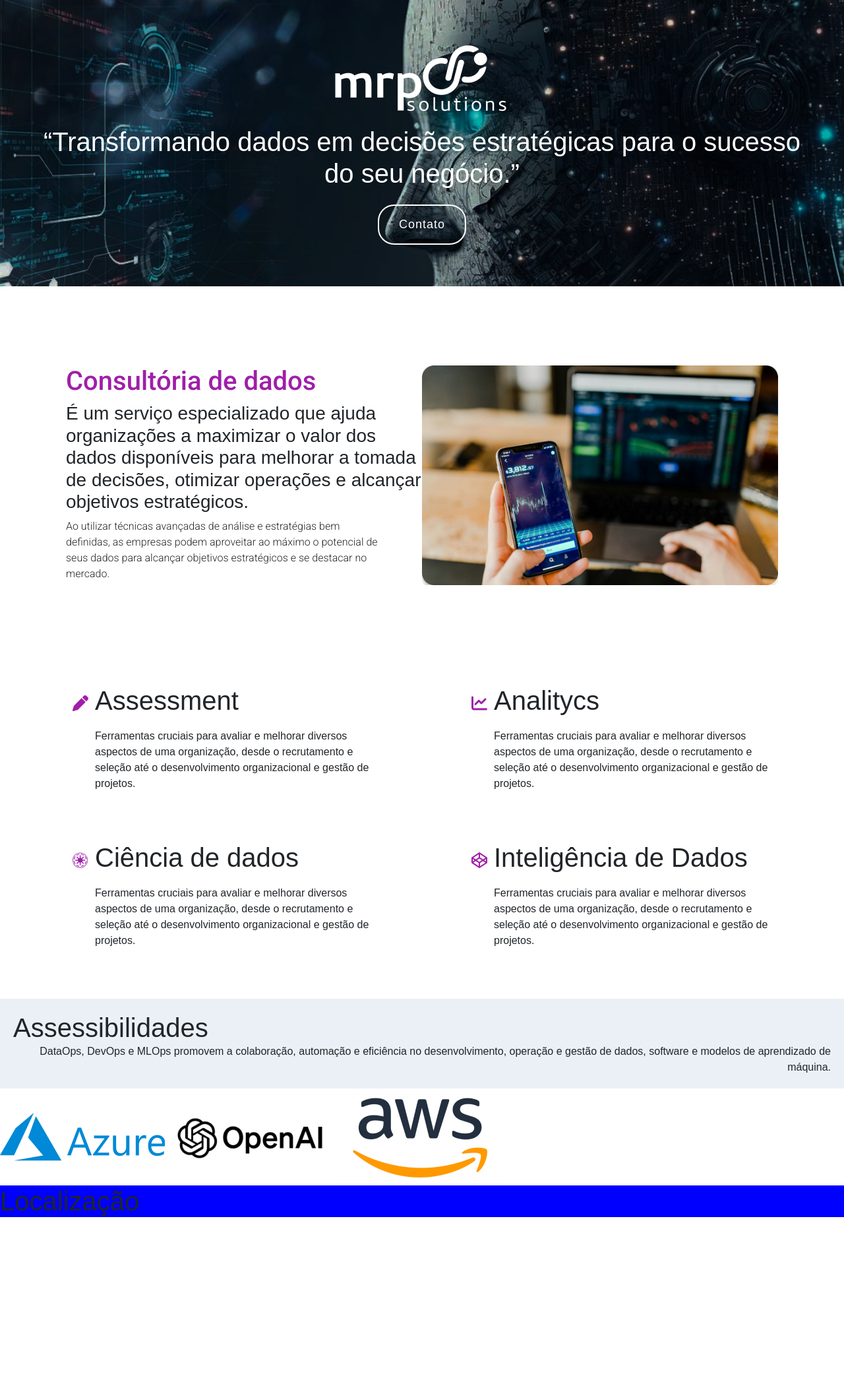
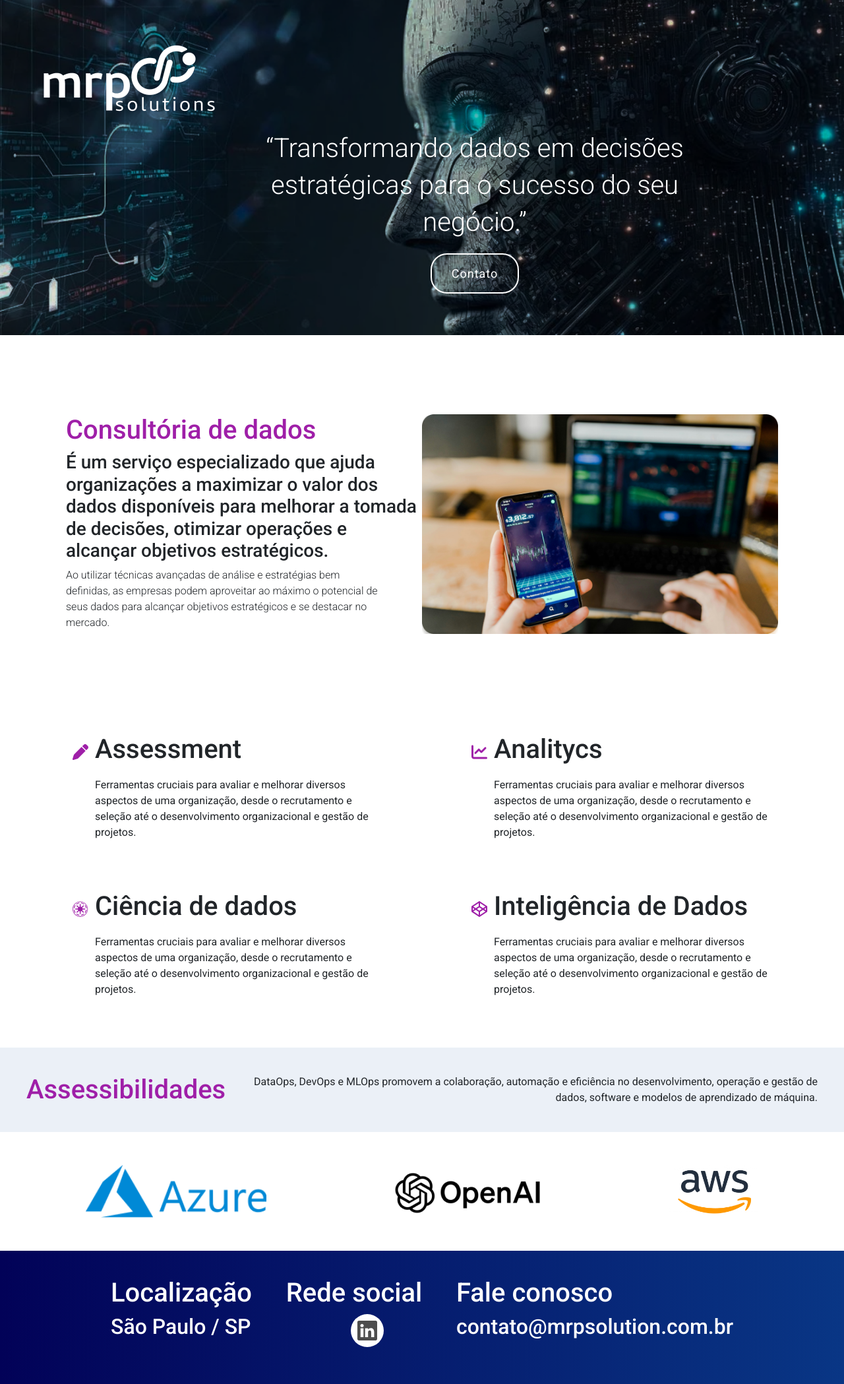
Before and after one commit to BiancalBarreto/mrpsolution, a plain HTML site: page index.html in a window 1280 px wide. Shown: the whole page at 66% size. Before the commit the page ends 1853 px from the top, so only its background shows below. Drawn offline with nearby package versions, Linux system fonts and the light colour scheme.

Commit message:
parte final

```diff
--- a/index.html
+++ b/index.html
@@ -18,14 +18,18 @@
 
 <body>
     <div class="container-top">
-        <div>
-            <img src="./images/logo_mrp.png">
-            <div>
-                <h1>“Transformando dados em decisões estratégicas para o sucesso do seu negócio.”</h1>
+        <div class="content">
+            <img src="./images/logo_mrp.png" alt="Logo">
+            <div class="text-content">
+                <h1>“Transformando dados em decisões</h1>
+                <h1>estratégicas para o sucesso do seu</h1>
+                <h1>negócio.”</h1>
                 <button class="top-button">Contato</button>
             </div>
         </div>
     </div>
+
+
     <div class="container-mid">
         <div>
             <h1>Consultória de dados</h1>
@@ -99,13 +103,12 @@
     </div>
     <div>
         <div class="container-assessi">
-            <div class="assessi-context">
-                <h1>Assessibilidades</h1>
-                <p>DataOps, DevOps e MLOps promovem a colaboração, automação e eficiência no desenvolvimento, operação e gestão de dados, software e modelos de aprendizado de máquina.</p>
-            </div>
-
+            <h1>Assessibilidades</h1>
+            <p>DataOps, DevOps e MLOps promovem a colaboração, automação e eficiência no desenvolvimento, operação e
+                gestão de dados, software e modelos de aprendizado de máquina.</p>
         </div>
     </div>
+
 
     <div>
         <div class="images">
@@ -116,7 +119,36 @@
     </div>
 </body>
 <footer>
-    <h1>Localização</h1>
+    <div class="container-footer">
+        <div>
+            <h1>Localização</h1>
+            <h2>São Paulo / SP</h2>
+        </div>
+        <div>
+            <h1>Rede social</h1>
+            <ul class="example-2">
+                <li class="icon-content">
+                    <a href="https://linkedin.com/" aria-label="LinkedIn" data-social="linkedin">
+                        <div class="filled"></div>
+                        <svg xmlns="http://www.w3.org/2000/svg" width="16" height="16" fill="currentColor"
+                            class="bi bi-linkedin" viewBox="0 0 16 16" xml:space="preserve">
+                            <path
+                                d="M0 1.146C0 .513.526 0 1.175 0h13.65C15.474 0 16 .513 16 1.146v13.708c0 .633-.526 1.146-1.175 1.146H1.175C.526 16 0 15.487 0 14.854zm4.943 12.248V6.169H2.542v7.225zm-1.2-8.212c.837 0 1.358-.554 1.358-1.248-.015-.709-.52-1.248-1.342-1.248S2.4 3.226 2.4 3.934c0 .694.521 1.248 1.327 1.248zm4.908 8.212V9.359c0-.216.016-.432.08-.586.173-.431.568-.878 1.232-.878.869 0 1.216.662 1.216 1.634v3.865h2.401V9.25c0-2.22-1.184-3.252-2.764-3.252-1.274 0-1.845.7-2.165 1.193v.025h-.016l.016-.025V6.169h-2.4c.03.678 0 7.225 0 7.225z"
+                                fill="currentColor"></path>
+                        </svg>
+                    </a>
+                    <div class="tooltip">LinkedIn</div>
+
+
+
+
+
+        </div>
+        <div>
+            <h1>Fale conosco</h1>
+            <h2>contato@mrpsolution.com.br</h2>
+        </div>
+    </div>
 </footer>
 
 </html>
--- a/styles.css
+++ b/styles.css
@@ -1,5 +1,5 @@
 body {
-    font-family: Arial, sans-serif;
+    font-family: "Roboto", sans-serif;
     margin: 0;
     padding: 0;
 }
@@ -20,18 +20,59 @@ body {
     font-family: "Roboto", sans-serif;
 }
 
-.roboto-thin { font-weight: 100; }
-.roboto-light { font-weight: 300; }
-.roboto-regular { font-weight: 400; }
-.roboto-medium { font-weight: 500; }
-.roboto-bold { font-weight: 700; }
-.roboto-black { font-weight: 900; }
-.roboto-thin-italic { font-weight: 100; font-style: italic; }
-.roboto-light-italic { font-weight: 300; font-style: italic; }
-.roboto-regular-italic { font-weight: 400; font-style: italic; }
-.roboto-medium-italic { font-weight: 500; font-style: italic; }
-.roboto-bold-italic { font-weight: 700; font-style: italic; }
-.roboto-black-italic { font-weight: 900; font-style: italic; }
+.roboto-thin {
+    font-weight: 100;
+}
+
+.roboto-light {
+    font-weight: 300;
+}
+
+.roboto-regular {
+    font-weight: 400;
+}
+
+.roboto-medium {
+    font-weight: 500;
+}
+
+.roboto-bold {
+    font-weight: 700;
+}
+
+.roboto-black {
+    font-weight: 900;
+}
+
+.roboto-thin-italic {
+    font-weight: 100;
+    font-style: italic;
+}
+
+.roboto-light-italic {
+    font-weight: 300;
+    font-style: italic;
+}
+
+.roboto-regular-italic {
+    font-weight: 400;
+    font-style: italic;
+}
+
+.roboto-medium-italic {
+    font-weight: 500;
+    font-style: italic;
+}
+
+.roboto-bold-italic {
+    font-weight: 700;
+    font-style: italic;
+}
+
+.roboto-black-italic {
+    font-weight: 900;
+    font-style: italic;
+}
 
 .container-top {
     background-image: url('./images/bg_lp_mrp.jpg');
@@ -41,6 +82,22 @@ body {
     padding: 3em;
     position: relative;
     text-align: center;
+}
+
+.text-content {
+    margin-left: 30%;
+}
+
+img {
+    max-width: 100px;
+    height: auto;
+    margin-bottom: 10px;
+}
+
+.content {
+    display: flex;
+    flex-direction: column;
+    align-items: flex-start;
 }
 
 .top-button {
@@ -130,10 +187,6 @@ body {
     padding: 20px;
 }
 
-footer {
-    background-color: blue;
-}
-
 .info-header {
     display: flex;
     align-items: center;
@@ -165,13 +218,24 @@ footer {
     padding: 20px;
 }
 
-.asssessi-context {
-
+.container-assessi h1 {
+    color: #9f1fa8;
 }
 
 .container-assessi h1,
 .container-assessi p {
-    margin: 0;
+    margin: 20px;
+}
+
+.images {
+    display: flex;
+    justify-content: center;
+    margin: 50px;
+}
+
+.images img {
+    height: 80px;
+    margin: 0 90px;
 }
 
 .container-assessi p {
@@ -212,3 +276,124 @@ img {
     max-width: 100%;
     height: auto;
 }
+
+footer {
+    background: linear-gradient(to right, rgb(2, 2, 88), rgb(9, 54, 133));
+    color: #fff;
+}
+
+.container-footer {
+    display: flex;
+    justify-content: space-between;
+    margin: 0 10%;
+    padding: 40px;
+    font-family: "Roboto", sans-serif;
+}
+
+ul {
+    list-style: none;
+}
+
+.example-2 {
+    display: flex;
+    justify-content: center;
+    align-items: center;
+}
+
+.example-2 .icon-content {
+    margin: 0 10px;
+    position: relative;
+}
+
+.example-2 .icon-content .tooltip {
+    position: absolute;
+    top: -30px;
+    left: 50%;
+    transform: translateX(-50%);
+    color: #fff;
+    padding: 6px 10px;
+    border-radius: 5px;
+    opacity: 0;
+    visibility: hidden;
+    font-size: 14px;
+    transition: all 0.3s ease;
+}
+
+.example-2 .icon-content:hover .tooltip {
+    opacity: 1;
+    visibility: visible;
+    top: -50px;
+}
+
+.example-2 .icon-content a {
+    position: relative;
+    overflow: hidden;
+    display: flex;
+    justify-content: center;
+    align-items: center;
+    width: 50px;
+    height: 50px;
+    border-radius: 50%;
+    color: #4d4d4d;
+    background-color: #fff;
+    transition: all 0.3s ease-in-out;
+}
+
+.example-2 .icon-content a:hover {
+    box-shadow: 3px 2px 45px 0px rgb(0 0 0 / 12%);
+}
+
+.example-2 .icon-content a svg {
+    position: relative;
+    z-index: 1;
+    width: 30px;
+    height: 30px;
+}
+
+.example-2 .icon-content a:hover {
+    color: white;
+}
+
+.example-2 .icon-content a .filled {
+    position: absolute;
+    top: auto;
+    bottom: 0;
+    left: 0;
+    width: 100%;
+    height: 0;
+    background-color: #000;
+    transition: all 0.3s ease-in-out;
+}
+
+.example-2 .icon-content a:hover .filled {
+    height: 100%;
+}
+
+.example-2 .icon-content a[data-social="linkedin"] .filled,
+.example-2 .icon-content a[data-social="linkedin"]~.tooltip {
+    background-color: #0274b3;
+}
+
+@media (max-width: 768px) {
+    .images {
+        flex-direction: column;
+        align-items: center;
+    }
+
+    .images img {
+        margin-bottom: 20px;
+    }
+}
+
+
+@media (max-width: 768px) {
+    .container-footer {
+        flex-direction: column;
+        align-items: center;
+        text-align: center;
+    }
+
+    .container-footer div {
+        margin-bottom: 20px;
+    }
+}
```
Lines whose indentation alone changed are shown as unchanged.
